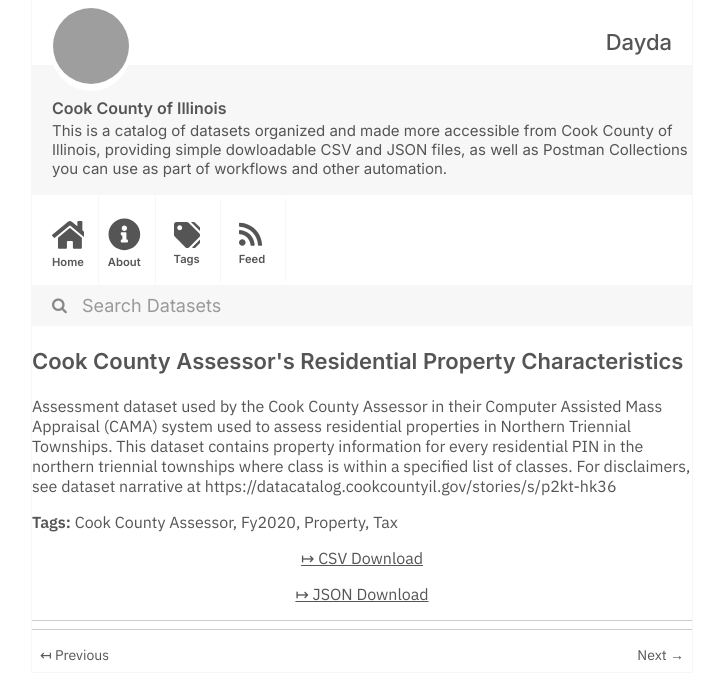
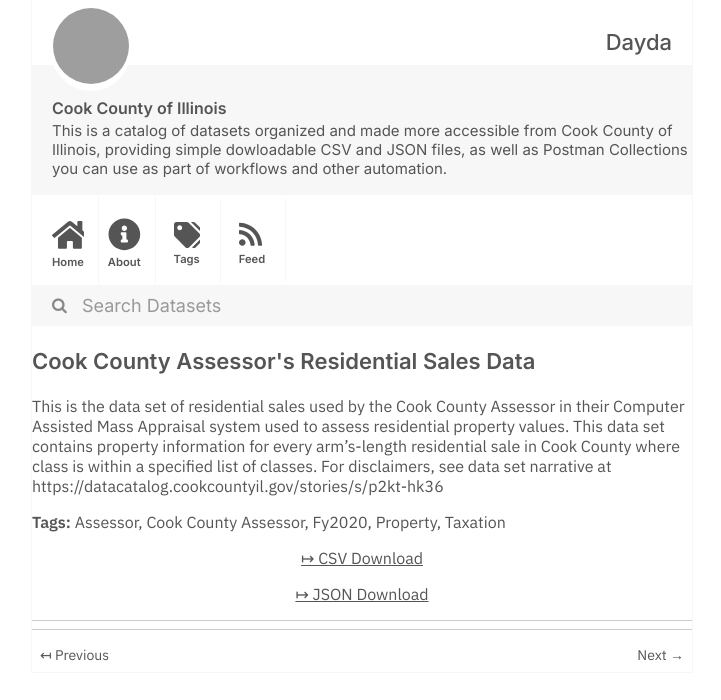
Before and after one commit to dayda-entities/cook-county-of-illinois, a Jekyll site: the page built from _posts/2020-11-10-cook-county-assessor's-residen.md, in a window 1280 px wide, cut to the strip 0-700 px from the top of the page. Shown: the whole strip, without its empty margins (278-999 px from the left). Built offline with Jekyll 4.4.1, drawn with Linux system fonts in a browser that asks for light colours; grey boxes are pictures that could not be loaded.

Commit message:
Publish Data

```diff
--- a/_posts/2020-11-10-cook-county-assessor's-residen.md
+++ b/_posts/2020-11-10-cook-county-assessor's-residen.md
@@ -1,21 +1,22 @@
 ---
-title: Cook County Assessor's Residential Property Characteristics
-created: '2020-11-10T16:57:21.840089'
-modified: '2020-12-04T19:15:43.165924'
+title: Cook County Assessor's Residential Sales Data
+created: '2020-11-10T16:57:12.571890'
+modified: '2020-12-04T19:15:31.439119'
 state: active
 type: dataset
 tags:
+  - Assessor
   - Cook County Assessor
   - Fy2020
   - Property
-  - Tax
+  - Taxation
 groups:
   - Local Government
 csv_url: >-
-  https://datacatalog.cookcountyil.gov/api/views/bcnq-qi2z/rows.csv?accessType=DOWNLOAD
+  https://datacatalog.cookcountyil.gov/api/views/5pge-nu6u/rows.csv?accessType=DOWNLOAD
 json_url: >-
-  https://datacatalog.cookcountyil.gov/api/views/bcnq-qi2z/rows.json?accessType=DOWNLOAD
+  https://datacatalog.cookcountyil.gov/api/views/5pge-nu6u/rows.json?accessType=DOWNLOAD
 layout: post
 
 ---
-Assessment dataset used by the Cook County Assessor in their Computer Assisted Mass Appraisal (CAMA) system used to assess residential properties in Northern Triennial Townships. This dataset contains property information for every residential PIN in the northern triennial townships where class is within a specified list of classes. For disclaimers, see dataset narrative at https://datacatalog.cookcountyil.gov/stories/s/p2kt-hk36
+This is the data set of residential sales used by the Cook County Assessor in their Computer Assisted Mass Appraisal system used to assess residential property values. This data set contains property information for every arm's-length residential sale in Cook County where class is within a specified list of classes. For disclaimers, see data set narrative at https://datacatalog.cookcountyil.gov/stories/s/p2kt-hk36
```
